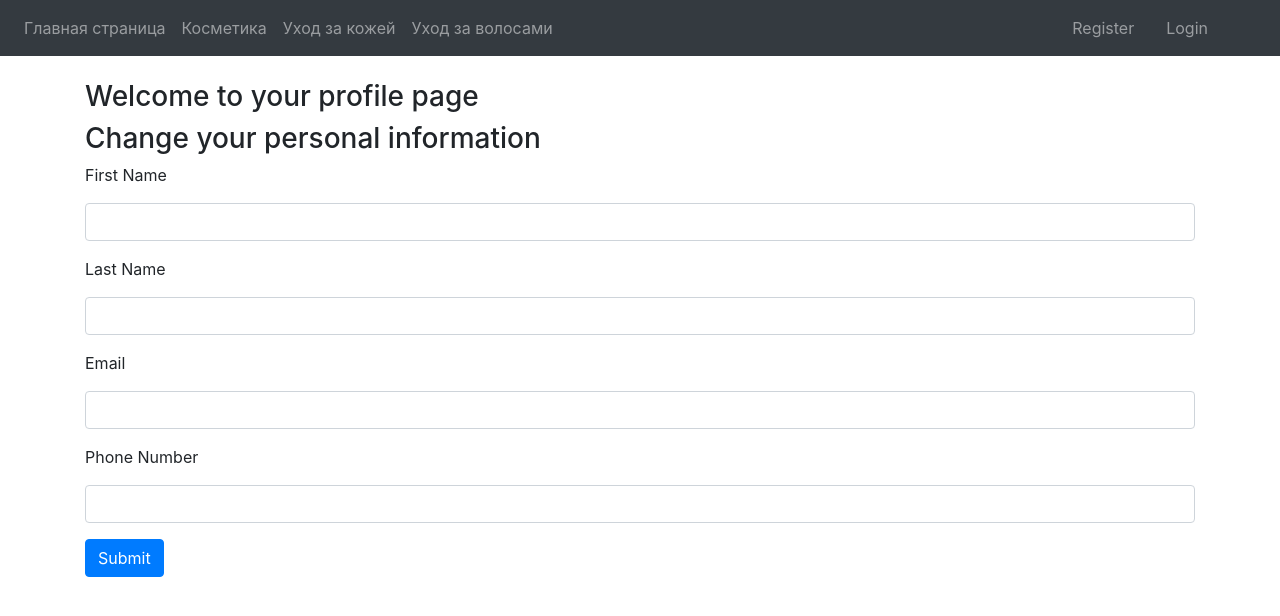
After one commit to tiraill/flask_store, a Flask app: page /profile/ in a window 1280 px wide. The commit adds this page. Shown: the top 616 px of the page. Run offline with Flask 2, Linux system fonts and the light colour scheme; some libraries are stand-ins or nearby versions.

Commit message:
Profile Form

```diff
--- a/store_app/templates/index.html
+++ b/store_app/templates/index.html
@@ -1,5 +1,5 @@
 {% extends "layout.html" %}
-{% block title %}Users{% endblock %}
+{% block title %}Main Page{% endblock %}
 {% block app_content %}
     <div id="carouselExampleControls" class="carousel slide" data-ride="carousel">
         <div class="carousel-inner">
--- a/store_app/templates/layout.html
+++ b/store_app/templates/layout.html
@@ -7,8 +7,7 @@
 
     <!-- Bootstrap CSS -->
     <link rel="stylesheet" href="https://stackpath.bootstrapcdn.com/bootstrap/4.4.1/css/bootstrap.min.css" integrity="sha384-Vkoo8x4CGsO3+Hhxv8T/Q5PaXtkKtu6ug5TOeNV6gBiFeWPGFN9MuhOf23Q9Ifjh" crossorigin="anonymous">
-
-    <title>Hello, world!</title>
+    <title>{% block title %}Hello, world!{% endblock %}</title>
   </head>
   <body>
     <nav class="navbar navbar-expand-md navbar-dark bg-dark mb-4">
@@ -39,6 +38,7 @@
                     <a class="nav-link dropdown-toggle" data-toggle="dropdown" href="#" role="button" aria-haspopup="true" aria-expanded="false">
                         Hi, {{ current_user.firstname }}!</a>
                     <div class="dropdown-menu">
+                      <a class="dropdown-item" href="{{ url_for('users.profile') }}">Yor profile</a>
                       <div class="dropdown-divider"></div>
                       <a class="dropdown-item" href="{{ url_for('auth.logout') }}">Logout</a>
                     </div>
--- /dev/null
+++ b/store_app/templates/users/profile.html
@@ -0,0 +1,40 @@
+{% extends "layout.html" %}
+{% block title %}Profile{% endblock %}
+
+{% block head %}
+
+{% endblock %}
+
+{% block app_content %}
+<h3>
+        Welcome to your profile page
+</h3>
+
+
+<div class="tab-content" id="nav-tabContent mb-5">
+    <div class="tab-pane fade show active " id="nav-home" role="tabpanel" aria-labelledby="nav-home-tab">
+        <h3 class="p-10">
+            Change your personal information
+        </h3>
+        <form class="form" method="POST">
+                {{ profile_form.hidden_tag() }}
+                <div class="form-group  required"><label class="control-label" for="First Name">{{ profile_form.firstname.label }}</label>
+                        {{ profile_form.firstname(class="form-control", value=current_user.firstname) }}
+                </div>
+                <div class="form-group  required"><label class="control-label" for="Last Name">{{ profile_form.lastname.label }}</label>
+                        {{ profile_form.lastname(class="form-control", value=current_user.lastname) }}
+                </div>
+                <div class="form-group  required"><label class="control-label" for="Email">{{ profile_form.email.label }}</label>
+                        {{ profile_form.email(class="form-control", value=current_user.email) }}
+                </div>
+                <div class="form-group  required"><label class="control-label" for="Phone Number">{{ profile_form.phonenumber.label }}</label>
+                        {{ profile_form.phonenumber(class="form-control", value=current_user.phonenumber) }}
+                </div>
+
+                {{ profile_form.submit(class="btn btn-primary")}}
+        </form>
+    </div>
+
+
+</div>
+{% endblock %}
--- a/store_app/users/forms.py
+++ b/store_app/users/forms.py
@@ -1,5 +1,5 @@
 from flask_wtf import FlaskForm
-from wtforms import(StringField,IntegerField, PasswordField,
+from wtforms import(StringField, IntegerField, PasswordField,
 SubmitField, validators, SelectField)
 
 from wtforms.validators import ValidationError, DataRequired, Email
@@ -12,3 +12,11 @@ from flask_login import current_user
 class CartForm(FlaskForm):
     quantity = IntegerField('1', validators=[DataRequired()])
     submit = SubmitField('Submit')
+
+
+class ProfileForm(FlaskForm):
+    firstname = StringField('First Name', validators=[DataRequired()])
+    lastname = StringField('Last Name', validators=[DataRequired()])
+    email = StringField('Email', validators=[DataRequired()])
+    phonenumber = StringField('Phone Number', validators=[DataRequired()])
+    submit = SubmitField('Submit')
--- a/store_app/users/routes.py
+++ b/store_app/users/routes.py
@@ -6,7 +6,7 @@ from flask import (
 
 from store_app.models import db, Users, Cart
 import gc
-from store_app.users.forms import CartForm
+from store_app.users.forms import CartForm, ProfileForm
 from store_app.auth.forms import RegistrationForm, LoginForm
 from flask_login import (
     current_user, login_user, logout_user, login_required
@@ -107,3 +107,24 @@ def remove_item(id):
     db.session.commit()
     gc.collect()
     return redirect(url_for('users.cart'))
+
+
+@users.route('/profile/', methods=["GET", "POST"])
+def profile():
+
+    profile_form = ProfileForm()
+    if profile_form.validate_on_submit():
+        user: Users = Users.query.filter_by(id=current_user.id).one()
+        user.firstname = profile_form.firstname.data
+        user.lastname = profile_form.lastname.data
+        user.email = profile_form.email.data
+        user.phonenumber = profile_form.phonenumber.data
+
+        db.session.commit()
+        gc.collect()
+        flash('shipping information was submitted successfully', 'success')
+        return redirect(url_for('users.profile'))
+    return render_template(
+        'users/profile.html',
+        profile_form=profile_form
+    )
```
